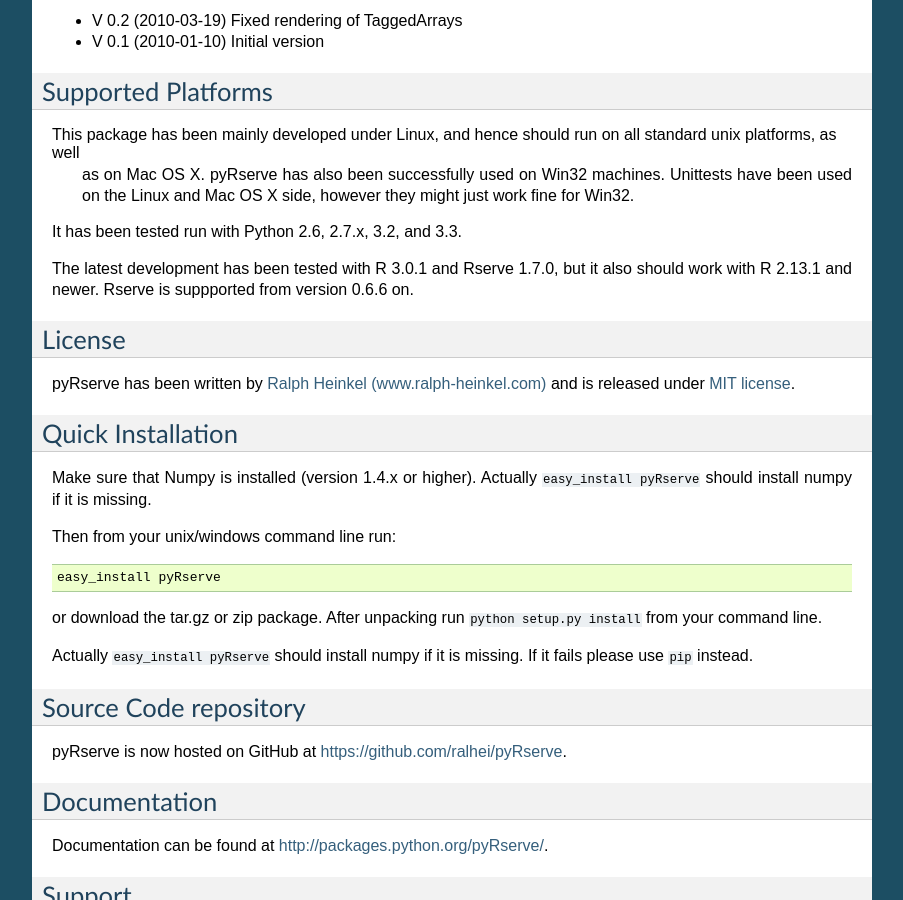
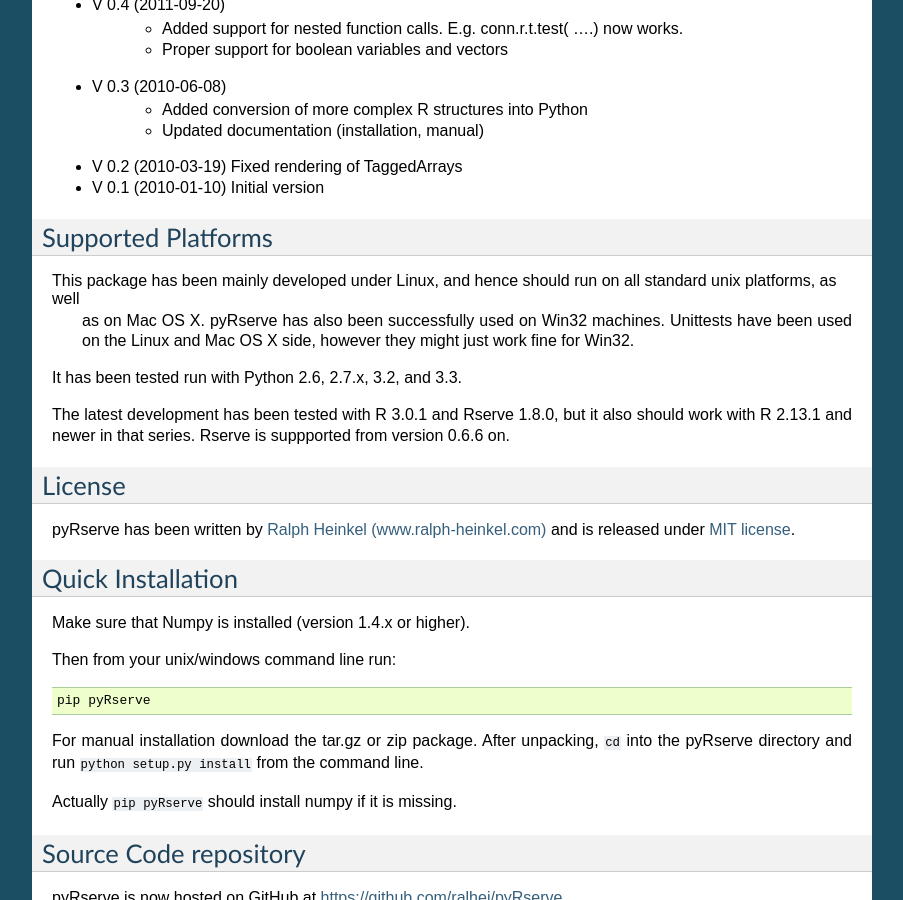
Before and after one commit to ralhei/pyRserve, a Sphinx documentation site: the page built from doc/intro.rst, in a window 1280 px wide and 900 px high, scrolled down 1938 px. Shown: the whole window, without its empty margins (198-1101 px from the left). Built offline with Sphinx 7.4.7, drawn with Linux system fonts in a browser that asks for light colours; the version number is read from the project's files by our own code; some of the changed text lies outside the part shown.

Commit message:
fixed some bugs in code examples

```diff
--- a/doc/intro.rst
+++ b/doc/intro.rst
@@ -25,6 +25,13 @@
 
 Changes
 ----------------
+* V 0.8.1 (2014-07-17)
+    * Fixed errors in the documentation, updated outdated parts
+    * For unittesting run Rserve on different port from the default 6311 to
+      avoid clashes with regular Rserve running on the same server
+    * Fixed but when passing a R-function as argument to a function call (e.g. to ``sapply``),
+      added unittest for this
+
 * V 0.8.0 (2014-06-26)
     * Added support for remote shutdown of Rserve (thanks to Uwe Schmitt)
     * Added support for Out-Of-Bounds (OOB) messages (thanks to Philipp alias flying-sheep)
@@ -102,8 +109,8 @@
 
 It has been tested run with Python 2.6, 2.7.x, 3.2, and 3.3.
 
-The latest development has been tested with R 3.0.1 and Rserve 1.7.0, but it
-also should work with R 2.13.1 and newer. Rserve is suppported
+The latest development has been tested with R 3.0.1 and Rserve 1.8.0, but it
+also should work with R 2.13.1 and newer in that series. Rserve is suppported
 from version 0.6.6 on.
 
 License
@@ -117,15 +124,16 @@
 -------------------
 
 Make sure that Numpy is installed (version 1.4.x or higher).
-Actually ``easy_install pyRserve`` should install numpy if it is missing.
 
 Then from your unix/windows command line run::
 
-    easy_install pyRserve
+    pip pyRserve
 
-or download the tar.gz or zip package. After unpacking run ``python setup.py install`` from your command line.
+For manual installation download the tar.gz or zip package.
+After unpacking, ``cd`` into the pyRserve directory and run ``python setup.py install``
+from the command line.
 
-Actually ``easy_install pyRserve`` should install numpy if it is missing. If it fails please use ``pip`` instead.
+Actually ``pip pyRserve`` should install numpy if it is missing.
 
 
 Source Code repository
--- a/doc/manual.rst
+++ b/doc/manual.rst
@@ -316,8 +316,8 @@
 
 Fortunately this is as easy as you would expect::
 
-  >>> conn.voidEval('double <-- function(x) { x*2 }')
-  >>> conn.r.sapply(array([1, 2, 3]), conn.r.double)
+  >>> conn.voidEval('double <- function(x) { x*2 }')
+  >>> conn.r.sapply(numpy.array([1, 2, 3]), conn.r.double)
   array([ 2.,  4.,  6.])
 
 Here a Python array and a function defined in R are provided as arguments to the R function ``sapply``.
```
Also changed, not shown: doc/installation.rst (+6 -7 lines).
